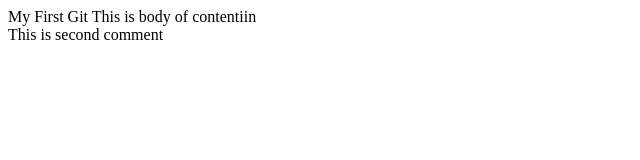
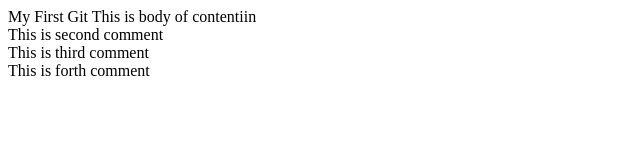
Before and after one commit to rautnj/git, a plain HTML site: page index.html in a window 1280 px wide. Shown: the whole page, without its empty margins (0-640 px from the left). Drawn offline with Linux system fonts and the light colour scheme.

Commit message:
foruth commit

```diff
--- a/index.html
+++ b/index.html
@@ -6,5 +6,9 @@
         This is body of contentiin
         <br>
         This is second comment
+        <br>
+        This is third comment
+        <br>
+        This is forth comment
     </body>
 </html>
```
